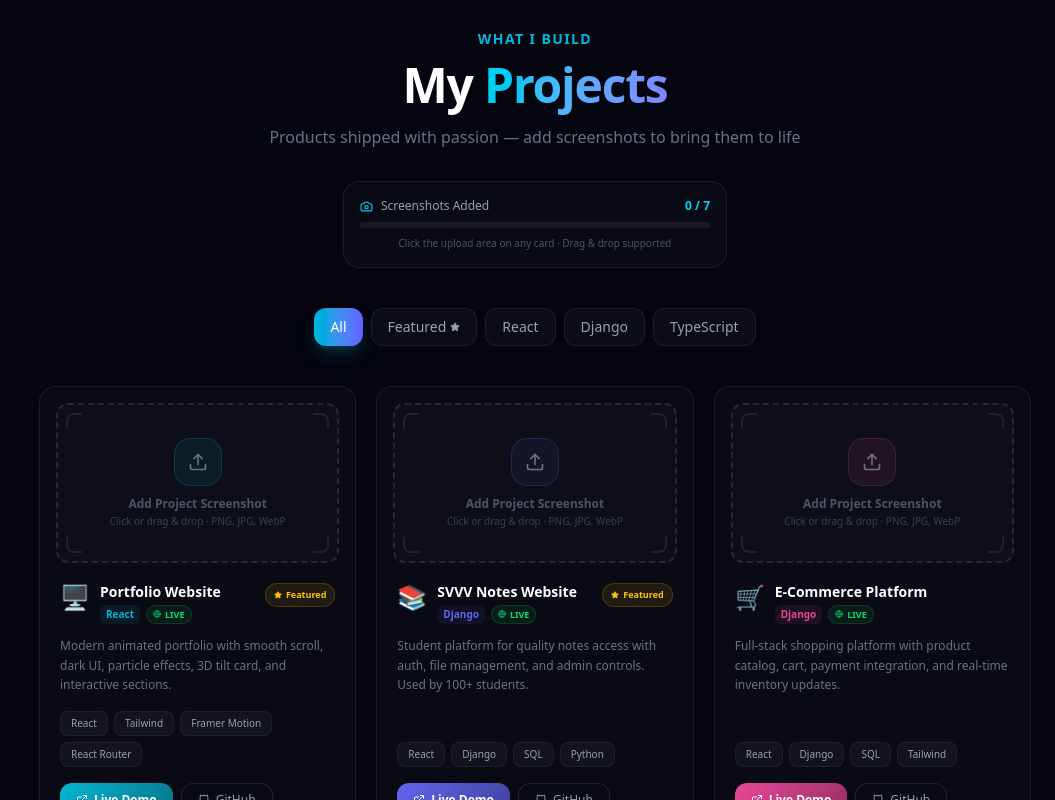
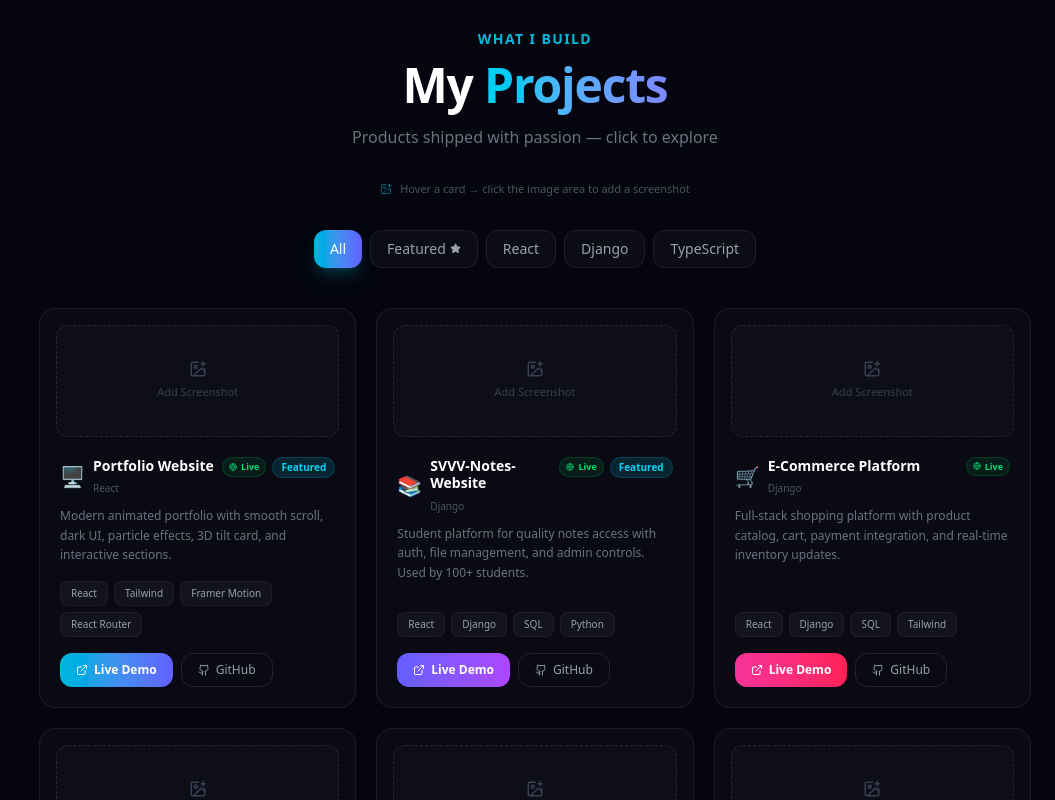
Before and after one commit to manish780386/Portfolio, a React (Vite) app: page / in a window 1280 px wide. Shown: the part 6400-7200 px from the top of the page, without its empty margins (225-1280 px from the left). Built offline with nearby package versions, Linux system fonts and the light colour scheme.

Commit message:
update message

```diff
--- a/src/sections/Projects.jsx
+++ b/src/sections/Projects.jsx
@@ -1,14 +1,8 @@
 import React, { useState, useRef } from "react";
 import { motion, AnimatePresence } from "framer-motion";
-import {
-  ExternalLink, Github, Star, ImagePlus, X,
-  Globe, Code2, Eye, Upload, Camera, Maximize2
-} from "lucide-react";
+import { ExternalLink, Github, Star, ImagePlus, X, Globe, Code2 } from "lucide-react";
 import { SectionWrapper, SectionTitle, SectionSubtitle } from "../components/SectionWrapper";
 
-/* ══════════════════════════════════════
-   PROJECT DATA
-══════════════════════════════════════ */
 const INITIAL_PROJECTS = [
   {
     id: 1, name: "Portfolio Website", emoji: "🖥️",
@@ -16,17 +10,15 @@ const INITIAL_PROJECTS = [
     tech: ["React", "Tailwind", "Framer Motion", "React Router"],
     liveUrl: "https://manish-portfolio.vercel.app",
     githubUrl: "https://github.com/manish780386",
-    category: "React", featured: true, color: "from-cyan-500 to-indigo-500",
-    accentColor: "#06b6d4", image: null,
+    category: "React", featured: true, color: "from-cyan-500 to-indigo-500", image: null,
   },
   {
-    id: 2, name: "SVVV Notes Website", emoji: "📚",
+    id: 2, name: "SVVV-Notes-Website", emoji: "📚",
     desc: "Student platform for quality notes access with auth, file management, and admin controls. Used by 100+ students.",
     tech: ["React", "Django", "SQL", "Python"],
     liveUrl: "https://svvv-notes-website-poij.vercel.app/",
     githubUrl: "https://github.com/manish780386",
-    category: "Django", featured: true, color: "from-indigo-500 to-purple-500",
-    accentColor: "#6366f1", image: null,
+    category: "Django", featured: true, color: "from-indigo-500 to-purple-500", image: null,
   },
   {
     id: 3, name: "E-Commerce Platform", emoji: "🛒",
@@ -34,8 +26,7 @@ const INITIAL_PROJECTS = [
     tech: ["React", "Django", "SQL", "Tailwind"],
     liveUrl: "https://simple-e-commerce-website-beta.vercel.app/",
     githubUrl: "https://github.com/manish780386",
-    category: "Django", featured: false, color: "from-pink-500 to-rose-500",
-    accentColor: "#ec4899", image: null,
+    category: "Django", featured: false, color: "from-pink-500 to-rose-500", image: null,
   },
   {
     id: 4, name: "JobSt@ck", emoji: "📋",
@@ -43,8 +34,8 @@ const INITIAL_PROJECTS = [
     tech: ["React", "Django", "Python", "SQL"],
     liveUrl: "https://github.com/manish780386/JobStack",
     githubUrl: "https://github.com/manish780386/JobStack",
-    githubOnly: true, category: "Django", featured: true,
-    color: "from-green-500 to-teal-500", accentColor: "#22c55e", image: null,
+    githubOnly: true,
+    category: "Django", featured: true, color: "from-green-500 to-teal-500", image: null,
   },
   {
     id: 5, name: "Velvet Brew Café", emoji: "☕",
@@ -52,8 +43,8 @@ const INITIAL_PROJECTS = [
     tech: ["React", "Django", "Framer Motion", "Three.js"],
     liveUrl: "https://github.com/manish780386/Velvet-Brew-Cafe-Website",
     githubUrl: "https://github.com/manish780386/Velvet-Brew-Cafe-Website",
-    githubOnly: true, category: "React", featured: false,
-    color: "from-amber-500 to-orange-500", accentColor: "#f59e0b", image: null,
+    githubOnly: true,
+    category: "React", featured: false, color: "from-amber-500 to-orange-500", image: null,
   },
   {
     id: 6, name: "KisanMitra", emoji: "🌾",
@@ -61,288 +52,130 @@ const INITIAL_PROJECTS = [
     tech: ["React", "TypeScript", "Tailwind"],
     liveUrl: "https://github.com/manish780386/-KisanMitra",
     githubUrl: "https://github.com/manish780386/-KisanMitra",
-    githubOnly: true, category: "TypeScript", featured: true,
-    color: "from-lime-500 to-green-500", accentColor: "#84cc16", image: null,
+    githubOnly: true,
+    category: "TypeScript", featured: true, color: "from-lime-500 to-green-500", image: null,
   },
   {
     id: 7, name: "LIC Agent Website", emoji: "🏢",
-    desc: "Enterprise CRM for LIC agents — client management, policy tracking, and sales analytics. 6+ months in production.",
+    desc: "Enterprise platform for LIC agents — client CRM, policy management, and sales analytics dashboard. 6+ months dev.",
     tech: ["React", "Django", "Tailwind", "SQL"],
     liveUrl: "https://santosh-gayakwad-lic.vercel.app/",
     githubUrl: "https://github.com/manish780386",
-    category: "Django", featured: false,
-    color: "from-blue-500 to-cyan-500", accentColor: "#3b82f6", image: null,
+    category: "Django", featured: false, color: "from-blue-500 to-cyan-500", image: null,
   },
 ];
 
 const FILTERS = ["All", "Featured", "React", "Django", "TypeScript"];
 
-/* ══════════════════════════════════════
-   IMAGE PREVIEW MODAL
-══════════════════════════════════════ */
-function ImageModal({ src, name, onClose }) {
-  return (
-    <AnimatePresence>
-      <motion.div
-        initial={{ opacity: 0 }}
-        animate={{ opacity: 1 }}
-        exit={{ opacity: 0 }}
-        className="fixed inset-0 z-[999] flex items-center justify-center p-6 bg-black/80 backdrop-blur-md"
-        onClick={onClose}
-      >
-        <motion.div
-          initial={{ scale: 0.85, opacity: 0 }}
-          animate={{ scale: 1, opacity: 1 }}
-          exit={{ scale: 0.85, opacity: 0 }}
-          transition={{ type: "spring", stiffness: 280, damping: 26 }}
-          className="relative max-w-4xl w-full rounded-2xl overflow-hidden border border-white/10 shadow-2xl"
-          onClick={(e) => e.stopPropagation()}
-        >
-          <img src={src} alt={name} className="w-full object-contain max-h-[80vh]" />
-          <button
-            onClick={onClose}
-            className="absolute top-3 right-3 p-2 rounded-full bg-black/60 text-white hover:bg-black/80 transition"
-          >
-            <X size={16} />
-          </button>
-          <div className="absolute bottom-0 inset-x-0 bg-gradient-to-t from-black/80 to-transparent px-5 py-4">
-            <p className="text-white font-semibold text-sm">{name}</p>
-          </div>
-        </motion.div>
-      </motion.div>
-    </AnimatePresence>
-  );
-}
-
-/* ══════════════════════════════════════
-   UPLOAD ZONE — prominent, always visible
-══════════════════════════════════════ */
-function UploadZone({ projectId, currentImage, onImageChange, accentColor, projectName }) {
+/* ─── IMAGE UPLOAD ─── */
+function ImageUpload({ projectId, currentImage, onImageChange }) {
   const ref = useRef(null);
-  const [dragging, setDragging] = useState(false);
-  const [showPreview, setShowPreview] = useState(false);
-
-  const processFile = (file) => {
-    if (!file || !file.type.startsWith("image/")) return;
+  const handleFile = (e) => {
+    const file = e.target.files[0];
+    if (!file) return;
     const reader = new FileReader();
     reader.onload = (ev) => onImageChange(projectId, ev.target.result);
     reader.readAsDataURL(file);
   };
-
-  const handleFile = (e) => processFile(e.target.files[0]);
-
-  const handleDrop = (e) => {
-    e.preventDefault();
-    setDragging(false);
-    processFile(e.dataTransfer.files[0]);
-  };
-
-  if (currentImage) {
   return (
-      <>
-        {showPreview && (
-          <ImageModal src={currentImage} name={projectName} onClose={() => setShowPreview(false)} />
-        )}
-        <div className="relative group/img rounded-xl overflow-hidden" style={{ height: "160px" }}>
-          <img
-            src={currentImage}
-            alt={`${projectName} screenshot`}
-            className="w-full h-full object-cover"
-          />
-          {/* OVERLAY on hover */}
-          <div className="absolute inset-0 bg-black/0 group-hover/img:bg-black/55 transition-all duration-200 flex items-center justify-center gap-2">
-            <motion.button
-              initial={{ opacity: 0, scale: 0.8 }}
-              whileInView={{ opacity: 1, scale: 1 }}
-              onClick={() => setShowPreview(true)}
-              className="opacity-0 group-hover/img:opacity-100 flex items-center gap-1.5 px-3 py-2 bg-white/15 hover:bg-white/25 backdrop-blur-sm rounded-xl text-white text-xs font-semibold transition-all"
-            >
-              <Maximize2 size={12} /> Full View
-            </motion.button>
-            <button
-              onClick={() => ref.current.click()}
-              className="opacity-0 group-hover/img:opacity-100 flex items-center gap-1.5 px-3 py-2 bg-white/15 hover:bg-white/25 backdrop-blur-sm rounded-xl text-white text-xs font-semibold transition-all"
-            >
-              <Camera size={12} /> Change
+    <div>
+      <input ref={ref} type="file" accept="image/*" className="hidden" onChange={handleFile} />
+      {currentImage ? (
+        <div className="relative group/img">
+          <img src={currentImage} alt="Preview" className="w-full h-36 object-cover rounded-xl" />
+          <div className="absolute inset-0 bg-black/60 opacity-0 group-hover/img:opacity-100 transition rounded-xl flex items-center justify-center gap-2">
+            <button onClick={() => ref.current.click()}
+              className="px-3 py-1.5 bg-white/10 hover:bg-white/20 rounded-lg text-white text-xs font-medium flex items-center gap-1 transition">
+              <ImagePlus size={11} /> Change
             </button>
-            <button
-              onClick={() => onImageChange(projectId, null)}
-              className="opacity-0 group-hover/img:opacity-100 flex items-center gap-1.5 px-3 py-2 bg-red-500/30 hover:bg-red-500/50 backdrop-blur-sm rounded-xl text-red-300 text-xs font-semibold transition-all"
-            >
-              <X size={12} /> Remove
+            <button onClick={() => onImageChange(projectId, null)}
+              className="px-3 py-1.5 bg-red-500/20 hover:bg-red-500/30 rounded-lg text-red-400 text-xs font-medium flex items-center gap-1 transition">
+              <X size={11} /> Remove
             </button>
           </div>
-          {/* SCREENSHOT BADGE */}
-          <div className="absolute top-2 left-2 flex items-center gap-1 px-2 py-1 rounded-full bg-black/50 backdrop-blur-sm border border-white/10">
-            <Camera size={9} className="text-green-400" />
-            <span className="text-[9px] text-green-400 font-semibold">Screenshot Added</span>
         </div>
-        </div>
-        <input ref={ref} type="file" accept="image/*" className="hidden" onChange={handleFile} />
-      </>
-    );
-  }
-
-  return (
-    <div
-      onDragOver={(e) => { e.preventDefault(); setDragging(true); }}
-      onDragLeave={() => setDragging(false)}
-      onDrop={handleDrop}
-      onClick={() => ref.current.click()}
-      className={`relative rounded-xl border-2 border-dashed transition-all duration-200 cursor-pointer group/upload overflow-hidden`}
-      style={{
-        height: "160px",
-        borderColor: dragging ? accentColor : "rgba(255,255,255,0.1)",
-        background: dragging
-          ? `${accentColor}10`
-          : "rgba(255,255,255,0.02)",
-      }}
-    >
-      <input ref={ref} type="file" accept="image/*" className="hidden" onChange={handleFile} />
-
-      {/* HOVER BG */}
-      <div
-        className="absolute inset-0 opacity-0 group-hover/upload:opacity-100 transition-opacity duration-200"
-        style={{ background: `${accentColor}08` }}
-      />
-
-      <div className="absolute inset-0 flex flex-col items-center justify-center gap-2.5 p-4">
-        {/* ICON */}
-        <div
-          className="w-12 h-12 rounded-2xl flex items-center justify-center transition-all duration-200 group-hover/upload:scale-110"
-          style={{ background: `${accentColor}15`, border: `1px solid ${accentColor}30` }}
-        >
-          <Upload
-            size={20}
-            className="transition-colors duration-200"
-            style={{ color: dragging ? accentColor : "#6b7280" }}
-          />
-        </div>
-
-        <div className="text-center">
-          <p
-            className="text-xs font-semibold transition-colors duration-200 group-hover/upload:text-white"
-            style={{ color: dragging ? accentColor : "#4b5563" }}
-          >
-            {dragging ? "Drop screenshot here!" : "Add Project Screenshot"}
-          </p>
-          <p className="text-[10px] text-gray-700 mt-0.5 group-hover/upload:text-gray-500 transition-colors">
-            Click or drag & drop · PNG, JPG, WebP
-          </p>
-        </div>
-
-        {/* DASHED CORNERS */}
-        <div className="absolute top-2 left-2 w-4 h-4 border-t-2 border-l-2 rounded-tl-lg transition-colors duration-200"
-          style={{ borderColor: dragging ? accentColor : "rgba(255,255,255,0.08)" }} />
-        <div className="absolute top-2 right-2 w-4 h-4 border-t-2 border-r-2 rounded-tr-lg transition-colors duration-200"
-          style={{ borderColor: dragging ? accentColor : "rgba(255,255,255,0.08)" }} />
-        <div className="absolute bottom-2 left-2 w-4 h-4 border-b-2 border-l-2 rounded-bl-lg transition-colors duration-200"
-          style={{ borderColor: dragging ? accentColor : "rgba(255,255,255,0.08)" }} />
-        <div className="absolute bottom-2 right-2 w-4 h-4 border-b-2 border-r-2 rounded-br-lg transition-colors duration-200"
-          style={{ borderColor: dragging ? accentColor : "rgba(255,255,255,0.08)" }} />
-      </div>
+      ) : (
+        <button onClick={() => ref.current.click()}
+          className="w-full h-28 rounded-xl border border-dashed border-white/10 hover:border-cyan-500/40 bg-white/[0.02] hover:bg-cyan-500/[0.03] transition flex flex-col items-center justify-center gap-1.5 group/up">
+          <ImagePlus size={18} className="text-gray-700 group-hover/up:text-cyan-400 transition" />
+          <span className="text-[11px] text-gray-700 group-hover/up:text-cyan-400 transition">Add Screenshot</span>
+        </button>
+      )}
     </div>
   );
 }
 
-/* ══════════════════════════════════════
-   PROJECT CARD
-══════════════════════════════════════ */
+/* ─── PROJECT CARD ─── */
 function ProjectCard({ p, i, onImageChange }) {
   const open = (url) => { if (url) window.open(url, "_blank", "noopener,noreferrer"); };
 
   return (
-    <motion.div
-      layout
+    <motion.div layout key={p.id}
       initial={{ opacity: 0, y: 30, scale: 0.97 }}
       animate={{ opacity: 1, y: 0, scale: 1 }}
       exit={{ opacity: 0, scale: 0.93 }}
       transition={{ duration: 0.35, delay: i * 0.06 }}
-      whileHover={{ y: -5 }}
-      className="group relative rounded-2xl bg-white/[0.025] border border-white/[0.07] overflow-hidden flex flex-col cursor-default"
-      style={{ "--accent": p.accentColor }}
-    >
-      {/* HOVER GLOW */}
-      <div className={`absolute inset-0 bg-gradient-to-br ${p.color} opacity-0 group-hover:opacity-[0.04] transition-opacity duration-300 pointer-events-none`} />
+      whileHover={{ y: -6 }}
+      className="group relative rounded-2xl bg-white/[0.025] border border-white/[0.07] overflow-hidden flex flex-col cursor-default">
 
-      {/* ── SCREENSHOT ZONE ── */}
+      <div className={`absolute inset-0 bg-gradient-to-br ${p.color} opacity-0 group-hover:opacity-[0.05] transition-opacity duration-300 pointer-events-none`} />
+
+      {/* IMAGE */}
       <div className="px-4 pt-4">
-        <UploadZone
-          projectId={p.id}
-          currentImage={p.image}
-          onImageChange={onImageChange}
-          accentColor={p.accentColor}
-          projectName={p.name}
-        />
+        <ImageUpload projectId={p.id} currentImage={p.image} onImageChange={onImageChange} />
       </div>
 
-      {/* ── CONTENT ── */}
       <div className="p-5 flex flex-col flex-1">
-
         {/* HEADER */}
-        <div className="flex items-start justify-between mb-3">
-          <div className="flex items-start gap-2.5">
-            <span className="text-2xl leading-none mt-0.5">{p.emoji}</span>
+        <div className="flex items-start justify-between mb-2">
+          <div className="flex items-center gap-2">
+            <span className="text-xl">{p.emoji}</span>
             <div>
               <h3 className="text-sm font-bold text-white leading-tight">{p.name}</h3>
-              <div className="flex items-center gap-1.5 mt-1">
-                <span
-                  className="text-[10px] font-semibold px-1.5 py-0.5 rounded-md"
-                  style={{ background: `${p.accentColor}18`, color: p.accentColor }}
-                >
-                  {p.category}
-                </span>
+              <span className="text-[10px] text-gray-600">{p.category}</span>
+            </div>
+          </div>
+          <div className="flex items-center gap-1.5 shrink-0">
             {!p.githubOnly && (
               <div className="flex items-center gap-1 px-1.5 py-0.5 rounded-full bg-green-500/10 border border-green-500/20">
                 <Globe size={8} className="text-green-400" />
-                    <span className="text-[9px] text-green-400 font-bold">LIVE</span>
+                <span className="text-[9px] text-green-400 font-semibold">Live</span>
               </div>
             )}
-              </div>
-            </div>
-          </div>
             {p.featured && (
-            <span className="shrink-0 flex items-center gap-1 text-[9px] font-bold px-2 py-1 rounded-full bg-yellow-500/10 text-yellow-400 border border-yellow-500/20">
-              <Star size={8} className="fill-yellow-400" /> Featured
+              <span className="text-[10px] font-bold px-2 py-0.5 rounded-full bg-cyan-500/15 text-cyan-400 border border-cyan-500/20">
+                Featured
               </span>
             )}
+          </div>
         </div>
 
         <p className="text-gray-500 text-xs leading-relaxed mb-4 flex-1">{p.desc}</p>
 
-        {/* TECH TAGS */}
         <div className="flex flex-wrap gap-1.5 mb-4">
           {p.tech.map((t, idx) => (
-            <span key={idx}
-              className="px-2.5 py-1 bg-white/[0.04] rounded-lg text-[10px] text-gray-400 border border-white/[0.05]">
-              {t}
-            </span>
+            <span key={idx} className="px-2.5 py-1 bg-white/[0.04] rounded-lg text-[10px] text-gray-400 border border-white/[0.05]">{t}</span>
           ))}
         </div>
 
-        {/* ACTION BUTTONS */}
+        {/* BUTTONS */}
         <div className="flex gap-2 mt-auto">
+          {/* PRIMARY — always Live Demo if available, else Code */}
           {!p.githubOnly ? (
-            <button
-              onClick={() => open(p.liveUrl)}
-              className="flex items-center gap-1.5 px-4 py-2 rounded-xl text-white text-xs font-bold hover:shadow-lg hover:scale-105 transition-all"
-              style={{ background: `linear-gradient(135deg, ${p.accentColor}, ${p.accentColor}99)` }}
-            >
+            <button onClick={() => open(p.liveUrl)}
+              className={`flex items-center gap-1.5 px-4 py-2 rounded-xl bg-gradient-to-r ${p.color} text-white text-xs font-semibold hover:shadow-lg hover:scale-105 transition-all`}>
               <ExternalLink size={12} /> Live Demo
             </button>
           ) : (
-            <button
-              onClick={() => open(p.githubUrl)}
-              className="flex items-center gap-1.5 px-4 py-2 rounded-xl text-white text-xs font-bold hover:shadow-lg hover:scale-105 transition-all"
-              style={{ background: `linear-gradient(135deg, ${p.accentColor}, ${p.accentColor}99)` }}
-            >
+            <button onClick={() => open(p.githubUrl)}
+              className={`flex items-center gap-1.5 px-4 py-2 rounded-xl bg-gradient-to-r ${p.color} text-white text-xs font-semibold hover:shadow-lg hover:scale-105 transition-all`}>
               <Code2 size={12} /> View Code
             </button>
           )}
-          <button
-            onClick={() => open(p.githubUrl)}
-            className="flex items-center gap-1.5 px-4 py-2 rounded-xl border border-white/10 text-gray-400 text-xs font-medium hover:text-white hover:border-white/25 transition"
-          >
+
+          {/* SECONDARY — always GitHub */}
+          <button onClick={() => open(p.githubUrl)}
+            className="flex items-center gap-1.5 px-4 py-2 rounded-xl border border-white/10 text-gray-400 text-xs font-medium hover:text-white hover:border-white/20 transition">
             <Github size={12} /> GitHub
           </button>
         </div>
@@ -351,9 +184,6 @@ function ProjectCard({ p, i, onImageChange }) {
   );
 }
 
-/* ══════════════════════════════════════
-   MAIN EXPORT
-══════════════════════════════════════ */
 export default function Projects() {
   const [active, setActive] = useState("All");
   const [projects, setProjects] = useState(INITIAL_PROJECTS);
@@ -362,41 +192,20 @@ export default function Projects() {
     setProjects(prev => prev.map(p => p.id === id ? { ...p, image: data } : p));
 
   const filtered =
-    active === "All"      ? projects
-    : active === "Featured" ? projects.filter(p => p.featured)
-    : projects.filter(p => p.category === active);
-
-  const screenshotCount = projects.filter(p => p.image).length;
+    active === "All"     ? projects :
+    active === "Featured"? projects.filter(p => p.featured) :
+                           projects.filter(p => p.category === active);
 
   return (
     <SectionWrapper id="projects" className="py-28">
       <div className="max-w-7xl mx-auto px-6">
         <SectionTitle pre="What I Build" main="My" accent="Projects" />
-        <SectionSubtitle>Products shipped with passion — add screenshots to bring them to life</SectionSubtitle>
+        <SectionSubtitle>Products shipped with passion — click to explore</SectionSubtitle>
 
-        {/* SCREENSHOT PROGRESS BAR */}
-        <motion.div
-          initial={{ opacity: 0, y: -8 }}
-          whileInView={{ opacity: 1, y: 0 }}
-          className="max-w-sm mx-auto mb-10 -mt-6 p-4 rounded-2xl bg-white/[0.025] border border-white/[0.07]"
-        >
-          <div className="flex items-center justify-between mb-2">
-            <div className="flex items-center gap-2">
-              <Camera size={13} className="text-cyan-400" />
-              <span className="text-xs text-gray-400 font-medium">Screenshots Added</span>
-            </div>
-            <span className="text-xs font-bold text-cyan-400">{screenshotCount} / {projects.length}</span>
-          </div>
-          <div className="h-1.5 bg-white/[0.06] rounded-full overflow-hidden">
-            <motion.div
-              animate={{ width: `${(screenshotCount / projects.length) * 100}%` }}
-              transition={{ duration: 0.5 }}
-              className="h-full rounded-full bg-gradient-to-r from-cyan-500 to-indigo-500"
-            />
-          </div>
-          <p className="text-[10px] text-gray-600 mt-2 text-center">
-            Click the upload area on any card · Drag & drop supported
-          </p>
+        <motion.div initial={{ opacity: 0 }} whileInView={{ opacity: 1 }}
+          className="flex items-center justify-center gap-2 mb-8 -mt-6">
+          <ImagePlus size={12} className="text-cyan-500/50" />
+          <span className="text-[11px] text-gray-600">Hover a card → click the image area to add a screenshot</span>
         </motion.div>
 
         {/* FILTERS */}
@@ -409,13 +218,11 @@ export default function Projects() {
                   ? "bg-gradient-to-r from-cyan-500 to-indigo-500 text-white shadow-lg shadow-cyan-500/20"
                   : "bg-white/[0.03] border border-white/[0.07] text-gray-400 hover:text-white hover:border-white/[0.14]"
               }`}>
-              {f}
-              {f === "Featured" && <Star size={10} className="inline ml-1 mb-0.5 fill-current" />}
+              {f}{f === "Featured" && <Star size={11} className="inline ml-1 mb-0.5 fill-current" />}
             </motion.button>
           ))}
         </div>
 
-        {/* GRID */}
         <motion.div layout className="grid md:grid-cols-2 lg:grid-cols-3 gap-5">
           <AnimatePresence mode="popLayout">
             {filtered.map((p, i) => (
@@ -424,17 +231,11 @@ export default function Projects() {
           </AnimatePresence>
         </motion.div>
 
-        {/* VIEW ALL */}
-        <div className="text-center mt-12">
-          <motion.a
-            href="https://github.com/manish780386"
-            target="_blank"
-            rel="noopener noreferrer"
-            whileHover={{ scale: 1.04 }}
-            className="inline-flex items-center gap-2 px-6 py-3 rounded-full border border-white/10 text-sm text-gray-400 hover:text-white hover:border-white/20 transition"
-          >
+        <div className="text-center mt-10">
+          <a href="https://github.com/manish780386" target="_blank" rel="noopener noreferrer"
+            className="inline-flex items-center gap-2 px-6 py-3 rounded-full border border-white/10 text-sm text-gray-400 hover:text-white hover:border-white/20 transition">
             <Github size={15} /> View All on GitHub →
-          </motion.a>
+          </a>
         </div>
       </div>
     </SectionWrapper>
```
Lines whose indentation alone changed are shown as unchanged.
